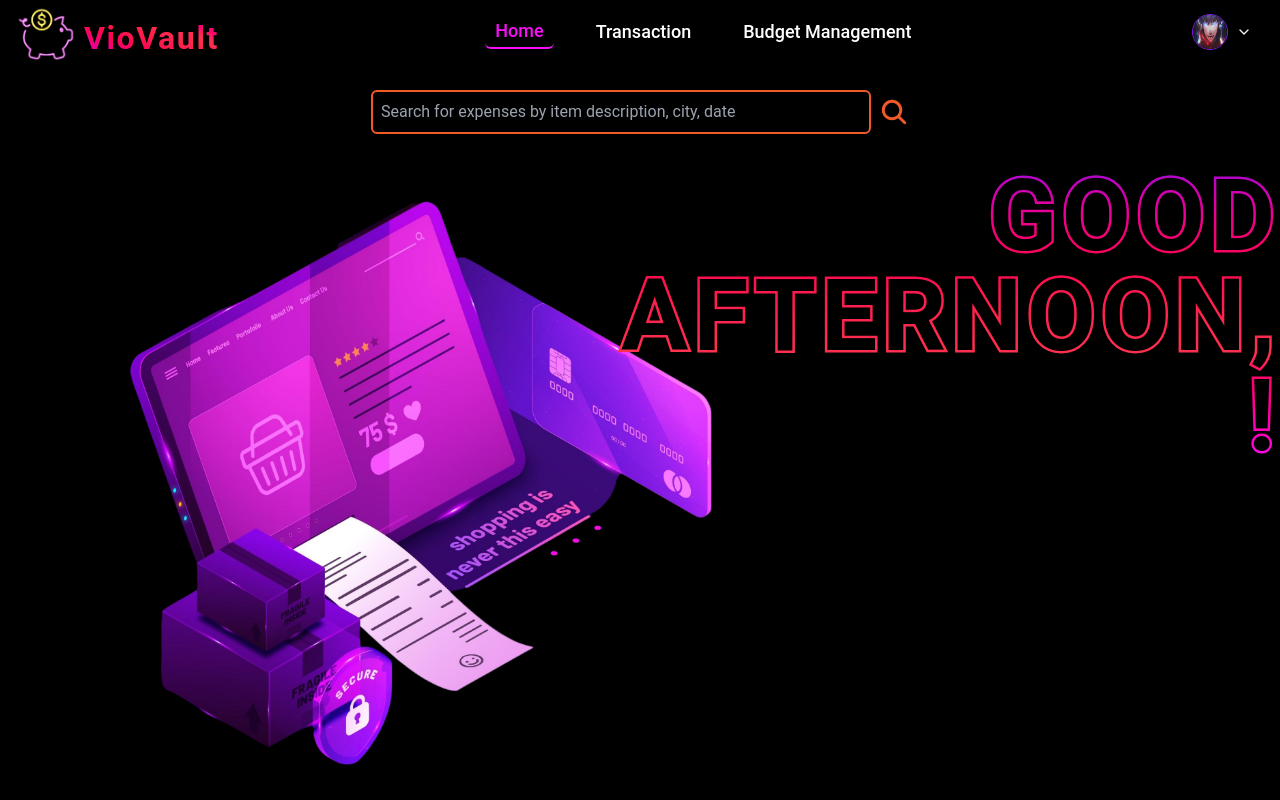
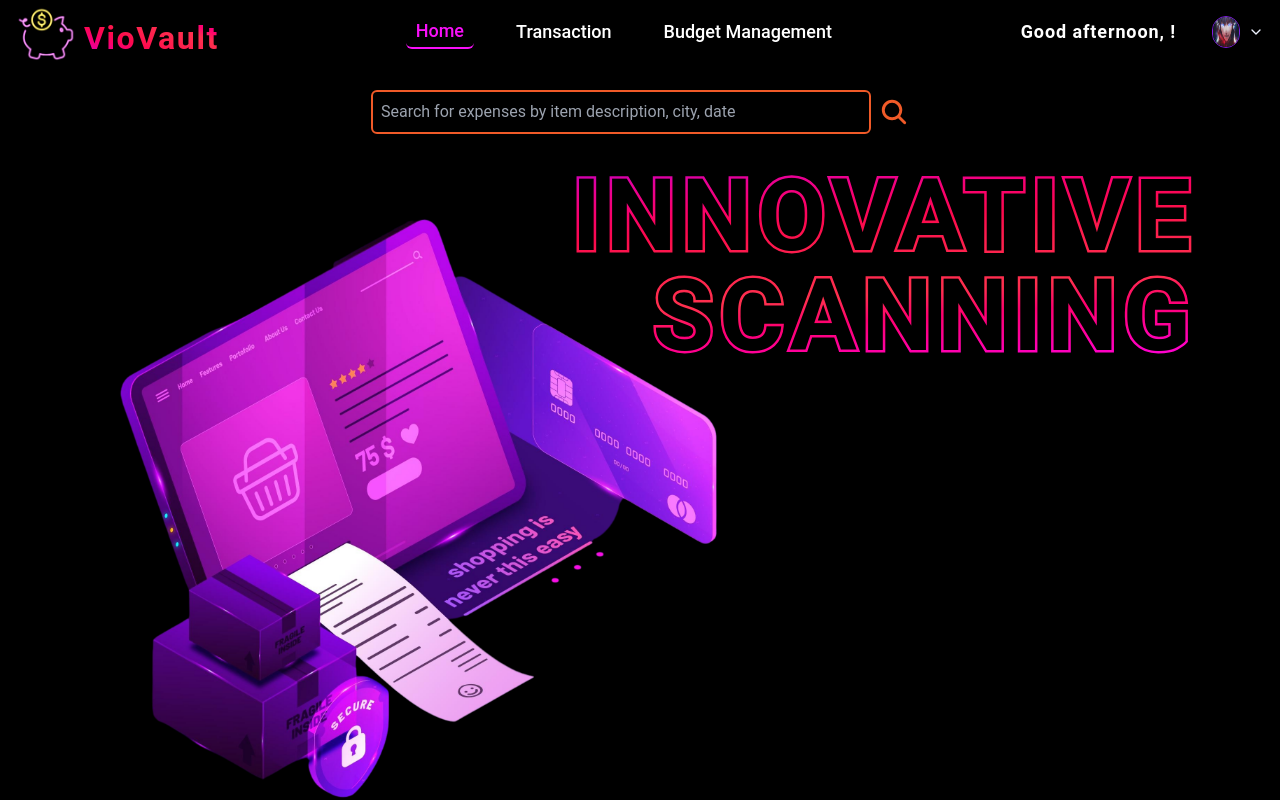
Before and after one commit to Danny2705/budget-application, a React (Create React App) app: page / in a window 1280 px wide. Shown: the top 800 px of the page. Built offline with nearby package versions, Linux system fonts and the light colour scheme; no server answers; sample sign-in values are in the browser's storage.

Commit message:
Change the Dashboard page UI and reposition the welcome line

```diff
--- a/src/components/DropDownMenu.jsx
+++ b/src/components/DropDownMenu.jsx
@@ -28,13 +28,13 @@ const DropDownMenu = () => {
     <div className='relative'>
       <button
         onClick={() => setOpen((prev) => !prev)}
-        className='flex items-center gap-2 px-3 py-2 rounded-md text-indigo-50'
+        className='flex items-center gap-2 py-2 rounded-md text-indigo-50'
       >
         <span className='font-medium text-sm'>
           <img
             src='/gojo.jpeg'
             alt='user avatar'
-            className='text-2xl text-main-red duration-500 hover:text-[#da3354] w-9 h-9 rounded-full border border-[#801AE5]'
+            className='text-2xl text-main-red duration-500 hover:text-[#da3354] w-12 h-8 rounded-full border border-[#801AE5]'
           />
         </span>
         <motion.span
--- a/src/components/Navbar/Navbar.jsx
+++ b/src/components/Navbar/Navbar.jsx
@@ -1,9 +1,9 @@
-import React, { useState } from "react";
+import React, { useEffect, useState } from "react";
 import Links from "./Links/Links";
 import { Link, useNavigate } from "react-router-dom";
 import { MotionConfig, motion } from "framer-motion";
 import { VARIANTS } from "../../utils/Variants";
-import { useDispatch } from "react-redux";
+import { useDispatch, useSelector } from "react-redux";
 import { logout } from "../../redux/authSlice";
 import toast from "react-hot-toast";
 import { FaGithub, FaInstagram, FaLinkedin } from "react-icons/fa";
@@ -11,9 +11,37 @@ import DropDownMenu from "../DropDownMenu";
 
 export default function Navbar({ scroll }) {
   const [active, setActive] = useState(false);
+  const user = useSelector((state) => state.auth.user);
 
   const dispatch = useDispatch();
   const navigate = useNavigate();
+
+  const [greets, setGreets] = useState("");
+
+  useEffect(() => {
+    const getGreeting = () => {
+      const date = new Date();
+      const currentHour = date.getHours();
+      if (currentHour >= 6 && currentHour < 12) {
+        setGreets("Good morning");
+      } else if (currentHour >= 12 && currentHour < 18) {
+        setGreets("Good afternoon");
+      } else if (currentHour >= 18 && currentHour < 24) {
+        setGreets("Good evening");
+      } else {
+        setGreets("Welcome back");
+      }
+    };
+
+    // Initial call to set greeting
+    getGreeting();
+
+    // Update greeting every minute
+    const intervalId = setInterval(getGreeting, 60000);
+
+    // Cleanup function to clear interval
+    return () => clearInterval(intervalId);
+  }, [user]);
 
   const handleLogOut = () => {
     dispatch(logout());
@@ -41,6 +69,9 @@ export default function Navbar({ scroll }) {
         <Links />
       </div>
       <div className='flex items-center gap-4 h-full'>
+        <h1 className='text-base lg:text-lg font-bold tracking-wider w-full'>
+          {greets}, {user.displayName}!
+        </h1>
         <DropDownMenu />
         <MotionConfig
           transition={{
--- a/src/index.css
+++ b/src/index.css
@@ -117,6 +117,7 @@ body {
 
 .main-span {
   background: -webkit-linear-gradient(
+    -86deg,
     #801ae5,
     #c500be,
     #e90095,
@@ -133,7 +134,6 @@ body {
   -webkit-background-clip: text;
   -webkit-text-stroke: 5px transparent;
   z-index: 1;
-  color: var(--crimson);
   text-transform: uppercase;
   padding-top: 10px;
   padding-left: 0;
@@ -145,9 +145,3 @@ body {
   right: 4px;
   margin-top: -10px;
 }
-
-@media (min-width: 1024px) {
-  .main-span {
-    right: 0px;
-  }
-}
--- a/src/screens/Dashboard/Dashboard.jsx
+++ b/src/screens/Dashboard/Dashboard.jsx
@@ -1,6 +1,5 @@
-import React, { useState, useEffect } from "react";
+import React from "react";
 import Layout from "../Layout/Layout";
-import { useSelector } from "react-redux";
 import Search from "../../components/Search/Search";
 import RecentBudget from "../../components/RecentBudget/RecentBudget";
 import BudgetImage from "../../components/BudgetImage/BudgetImage";
@@ -9,34 +8,6 @@ import RecentTransaction from "../../components/RecentTransaction/RecentTransact
 import { Link } from "react-router-dom";
 
 export default function Dashboard() {
-  const user = useSelector((state) => state.auth.user);
-  const [greets, setGreets] = useState("");
-
-  useEffect(() => {
-    const getGreeting = () => {
-      const date = new Date();
-      const currentHour = date.getHours();
-      if (currentHour >= 6 && currentHour < 12) {
-        setGreets("Good morning");
-      } else if (currentHour >= 12 && currentHour < 18) {
-        setGreets("Good afternoon");
-      } else if (currentHour >= 18 && currentHour < 24) {
-        setGreets("Good evening");
-      } else {
-        setGreets("Welcome back");
-      }
-    };
-
-    // Initial call to set greeting
-    getGreeting();
-
-    // Update greeting every minute
-    const intervalId = setInterval(getGreeting, 60000);
-
-    // Cleanup function to clear interval
-    return () => clearInterval(intervalId);
-  }, [user]);
-
   return (
     <Layout>
       <div className='mt-[90px]'>
@@ -44,9 +15,9 @@ export default function Dashboard() {
           <Search />
         </div>
 
-        <div className='relative h-[300px] lg:h-[650px] w-full mt-[1rem] flex items-start justify-between px-4 xl:px-20'>
-          <h1 className='main-span font-bold mt-4 tracking-wider z-10 w-[55%] right-0 text-right'>
-            {greets}, {user.displayName}!
+        <div className='relative h-[300px] lg:h-[700px] w-full mt-[1rem] flex items-start justify-between px-4 xl:px-20'>
+          <h1 className='main-span font-bold mt-4 tracking-wider z-10 w-[55%] lg:w-[70%] right-0 text-right px-4 xl:px-20'>
+            Innovative Scanning
           </h1>
           <img
             src='/receipt-background.png'
```
